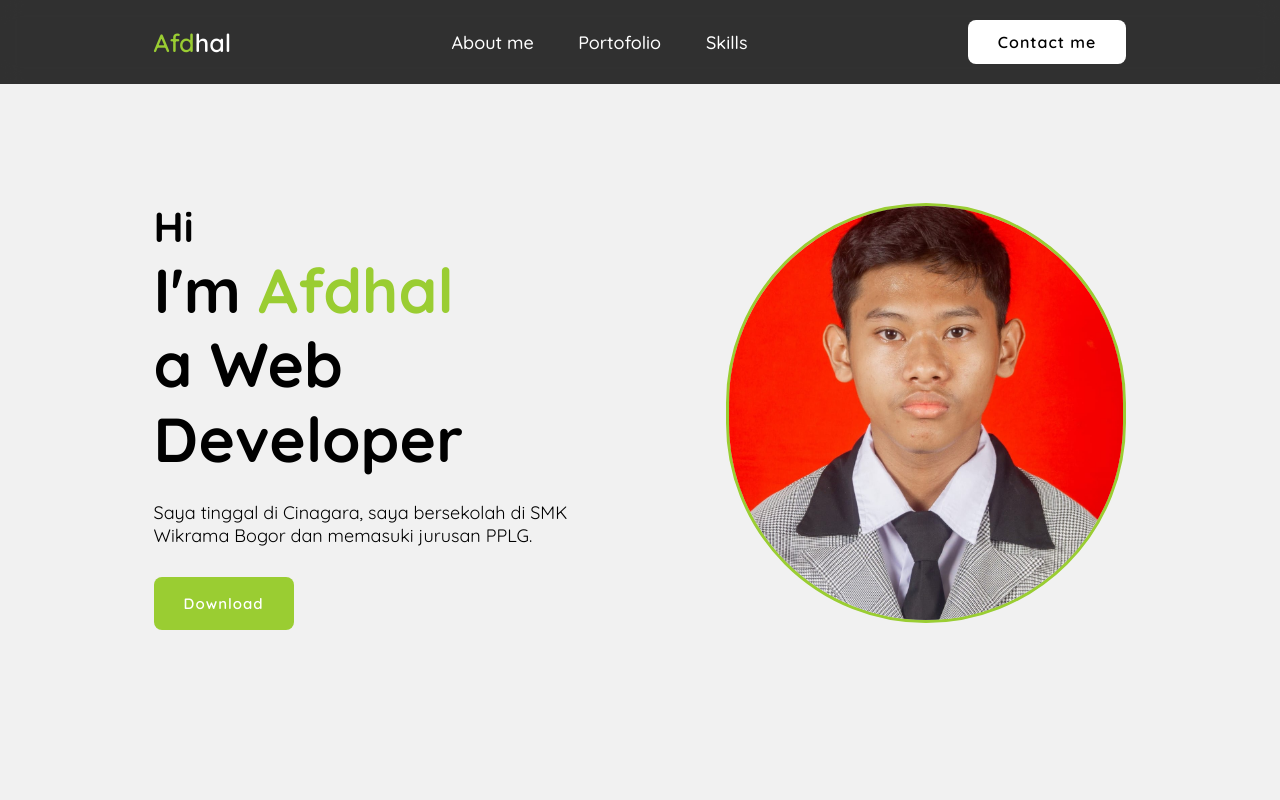
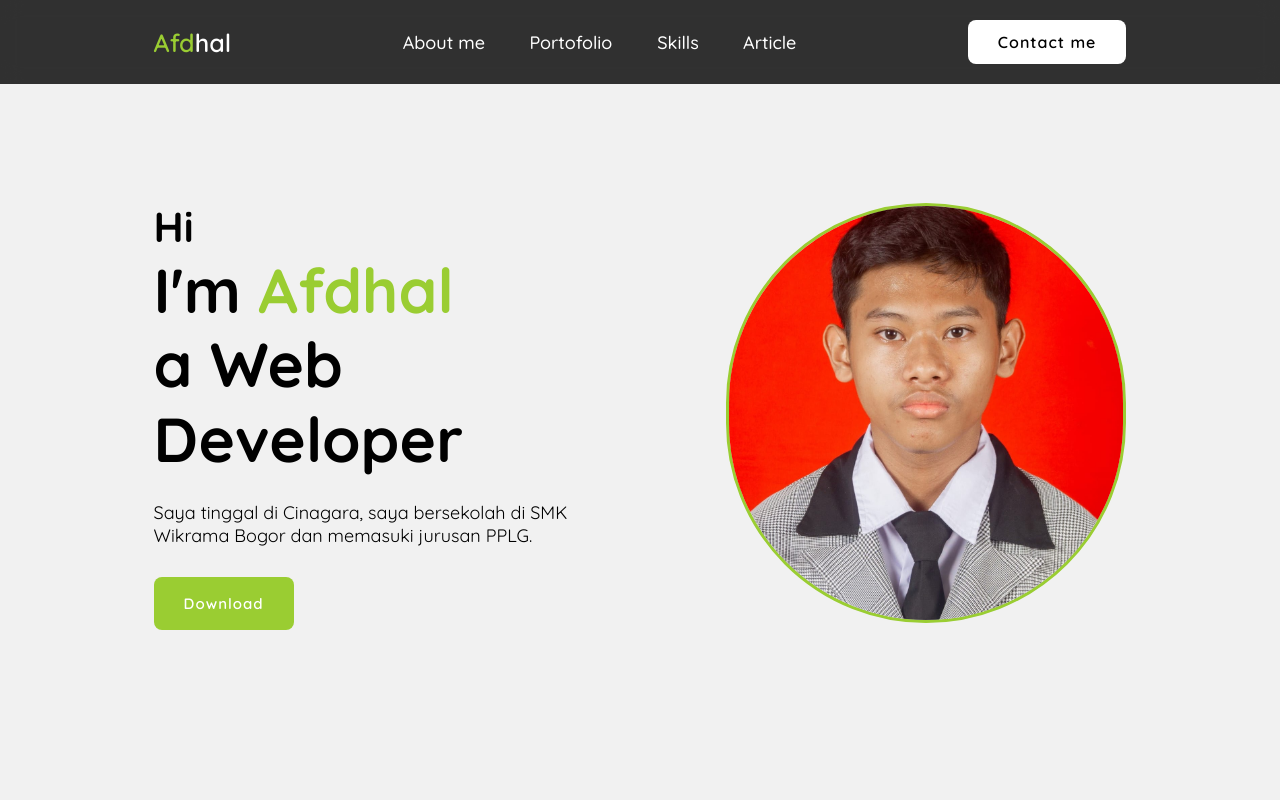
Before and after one commit to Whitefox23321/Website-Personal, a plain HTML site: page index.html in a window 1280 px wide. Shown: the top 800 px of the page. Drawn offline with Linux system fonts and the light colour scheme.

Commit message:
Update index.html

```diff
--- a/index.html
+++ b/index.html
@@ -20,6 +20,7 @@
                 <a href="#">About me</a>
                 <a href="#Portofolio">Portofolio </a>
                 <a href="#skills">Skills</a>
+                <a href="Article.html">Article</a>
 
             </nav>
 
```
